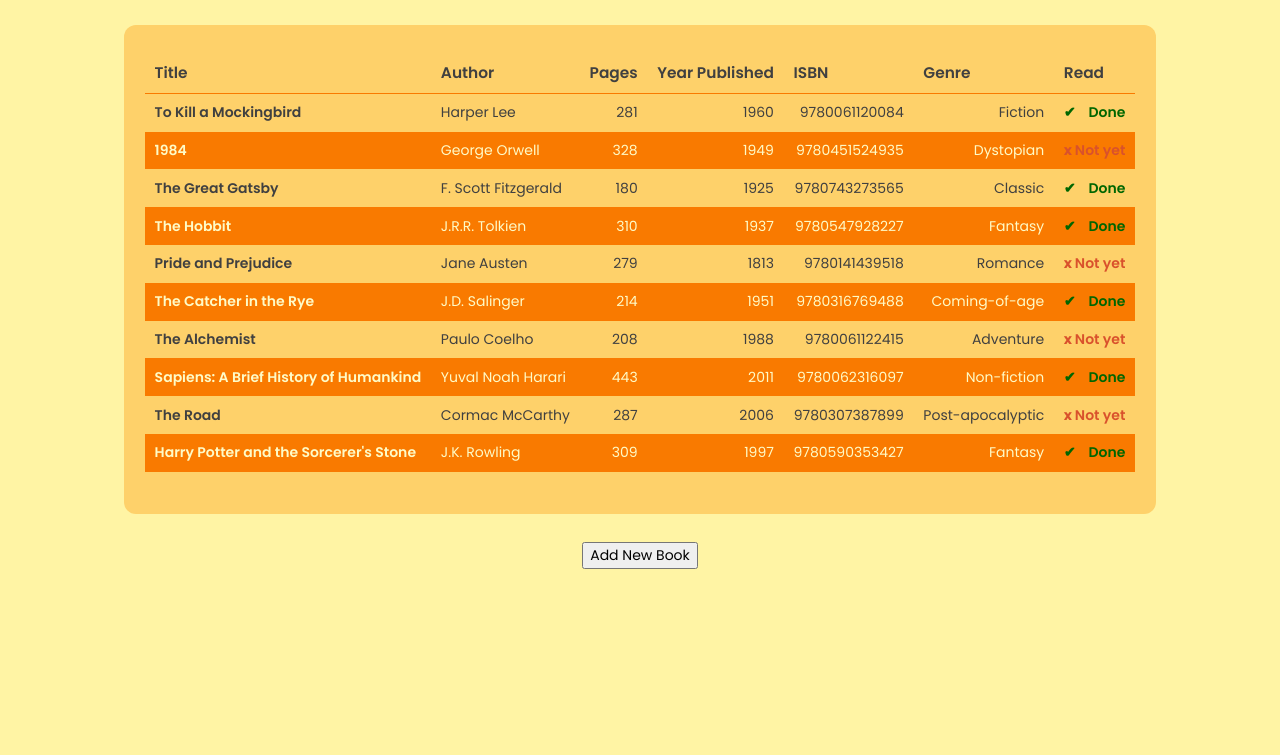
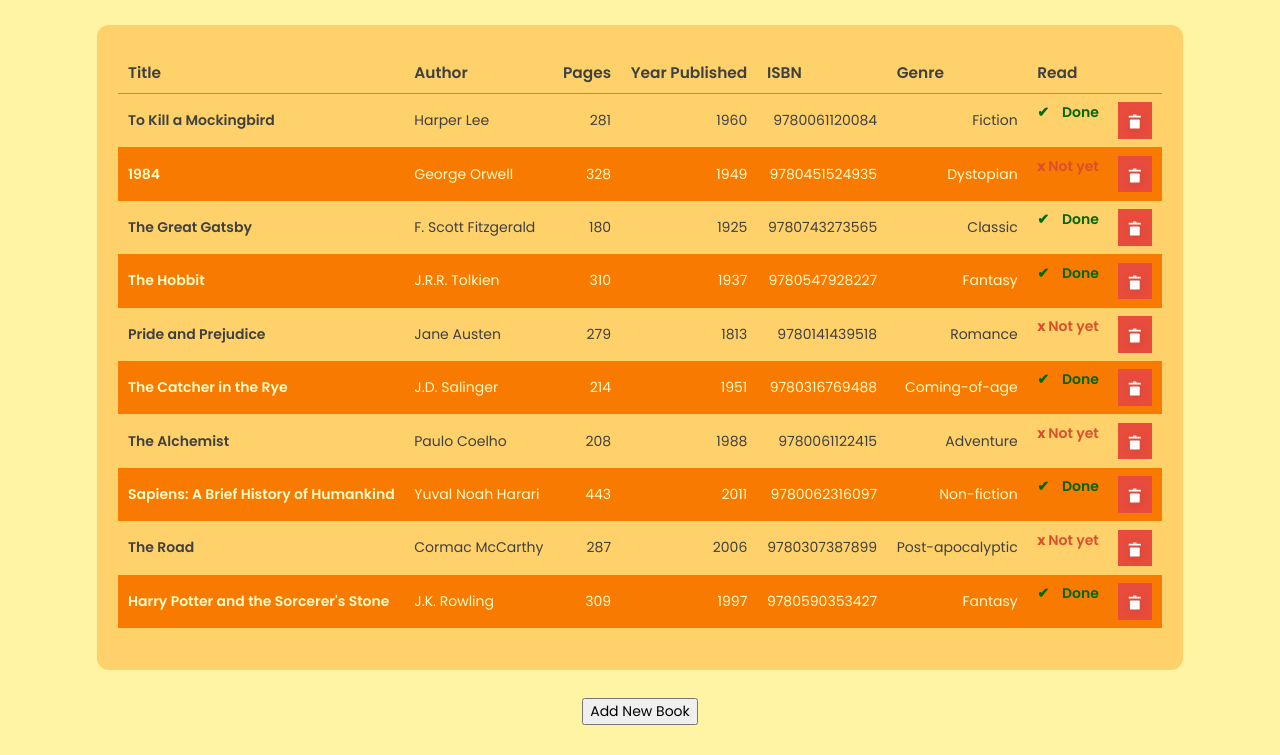
Before and after one commit to kdrbdi/library, a plain HTML site: page index.html in a window 1280 px wide. Shown: the part 45-800 px from the top of the page. Drawn offline with Linux system fonts and the light colour scheme.

Commit message:
Add delete book functionality + update display

```diff
--- a/index.html
+++ b/index.html
@@ -34,6 +34,7 @@
             <th class="table-h">ISBN</th>
             <th class="table-h">Genre</th>
             <th class="table-h">Read</th>
+            <th class="table-h"></th>
           </thead>
           <tbody></tbody>
         </table>
--- a/script.js
+++ b/script.js
@@ -159,13 +159,62 @@ function showBook(book) {
       }
     }
   }
+  const tdDelete = document.createElement("td");
+  const deleteBtn = document.createElement("button");
+  deleteBtn.setAttribute("data-attribute", book.id);
+  deleteBtn.classList.add("delete-button");
+  deleteBtn.innerHTML = `<!-- From Uiverse.io by philipo30 -->
+  <svg
+    class="trash-svg"
+    viewBox="0 -10 64 74"
+    xmlns="http://www.w3.org/2000/svg"
+  >
+    <g id="trash-can">
+      <rect
+        x="16"
+        y="24"
+        width="32"
+        height="30"
+        rx="3"
+        ry="3"
+        fill="#fff"
+      ></rect>
+
+      <g transform-origin="12 18" id="lid-group">
+        <rect
+          x="12"
+          y="12"
+          width="40"
+          height="6"
+          rx="2"
+          ry="2"
+          fill="#fff"
+        ></rect>
+        <rect
+          x="26"
+          y="8"
+          width="12"
+          height="4"
+          rx="2"
+          ry="2"
+          fill="#fff"
+        ></rect>
+      </g>
+    </g>
+  </svg>
+`;
+  tdDelete.appendChild(deleteBtn);
+  bookRow.appendChild(tdDelete);
   table.appendChild(bookRow);
 }
 
 // display books in library
-for (let book of myLibrary) {
-  showBook(book);
+function displayLibrary() {
+  for (let book of myLibrary) {
+    showBook(book);
+  }
 }
+displayLibrary();
 
 submitButton.addEventListener("click", (e) => {
   e.preventDefault();
@@ -191,13 +240,6 @@ closeButton.addEventListener("click", () => {
   dialog.close();
 });
 
-// readStatus.addEventListener("click", (e) => {
-//   // if (e.target.getAttribute("data-status") === "done") {
-//   //   e.target.setAttribute("data-status", "pending");
-//   // }
-//   console.dir(e.target);
-// });
-
 table.addEventListener("click", (e) => {
   if (e.target.classList.contains("td-read")) {
     if (e.target.getAttribute("data-status") === "done") {
@@ -208,4 +250,17 @@ table.addEventListener("click", (e) => {
       e.target.textContent = "Done";
     }
   }
+  if (e.target.classList.contains("delete-button")) {
+    let bookID = e.target.getAttribute("data-attribute");
+    console.dir(bookID);
+    for (let book of myLibrary) {
+      if (book.id === bookID) {
+        let bookIndex = myLibrary.findIndex((bk) => bk.id == bookID);
+        myLibrary.splice(bookIndex, 1);
+        console.log(myLibrary);
+        table.innerHTML = "";
+        displayLibrary();
+      }
+    }
+  }
 });
--- a/styles.css
+++ b/styles.css
@@ -195,3 +195,43 @@ td[data-status="done"]::before {
 .read-status:hover {
   cursor: pointer;
 }
+
+/* From Uiverse.io by philipo30 */
+td button.delete-button {
+  position: relative;
+  border: none;
+  background: #e74c3c;
+  padding: 0.5rem;
+  cursor: pointer;
+  font-size: 1em;
+  transition: transform 0.2s ease;
+}
+
+.trash-svg {
+  width: 1.4rem;
+  height: auto;
+  transition: transform 0.3s cubic-bezier(0.34, 1.56, 0.64, 1);
+  filter: drop-shadow(0 2px 4px rgba(0, 0, 0, 0.1));
+  overflow: visible;
+  pointer-events: none;
+}
+
+#lid-group {
+  transition: transform 0.3s cubic-bezier(0.34, 1.56, 0.64, 1);
+}
+
+.delete-button:hover #lid-group {
+  transform: rotate(-28deg) translateY(2px);
+}
+
+.delete-button:active #lid-group {
+  transform: rotate(-12deg) scale(0.98);
+}
+
+.delete-button:hover .trash-svg {
+  transform: scale(1.08) rotate(3deg);
+}
+
+.delete-button:active .trash-svg {
+  transform: scale(0.96) rotate(-1deg);
+}
```
